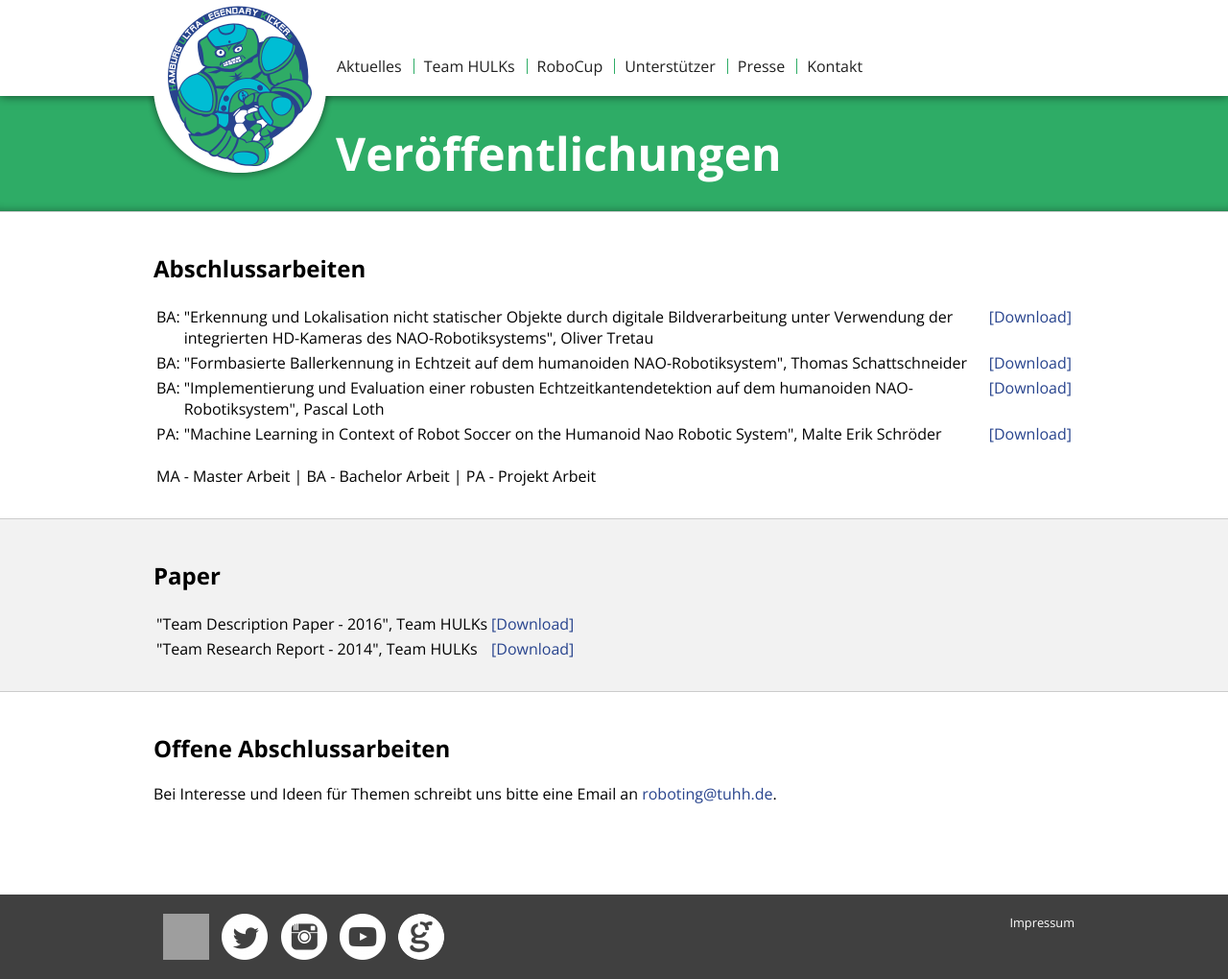
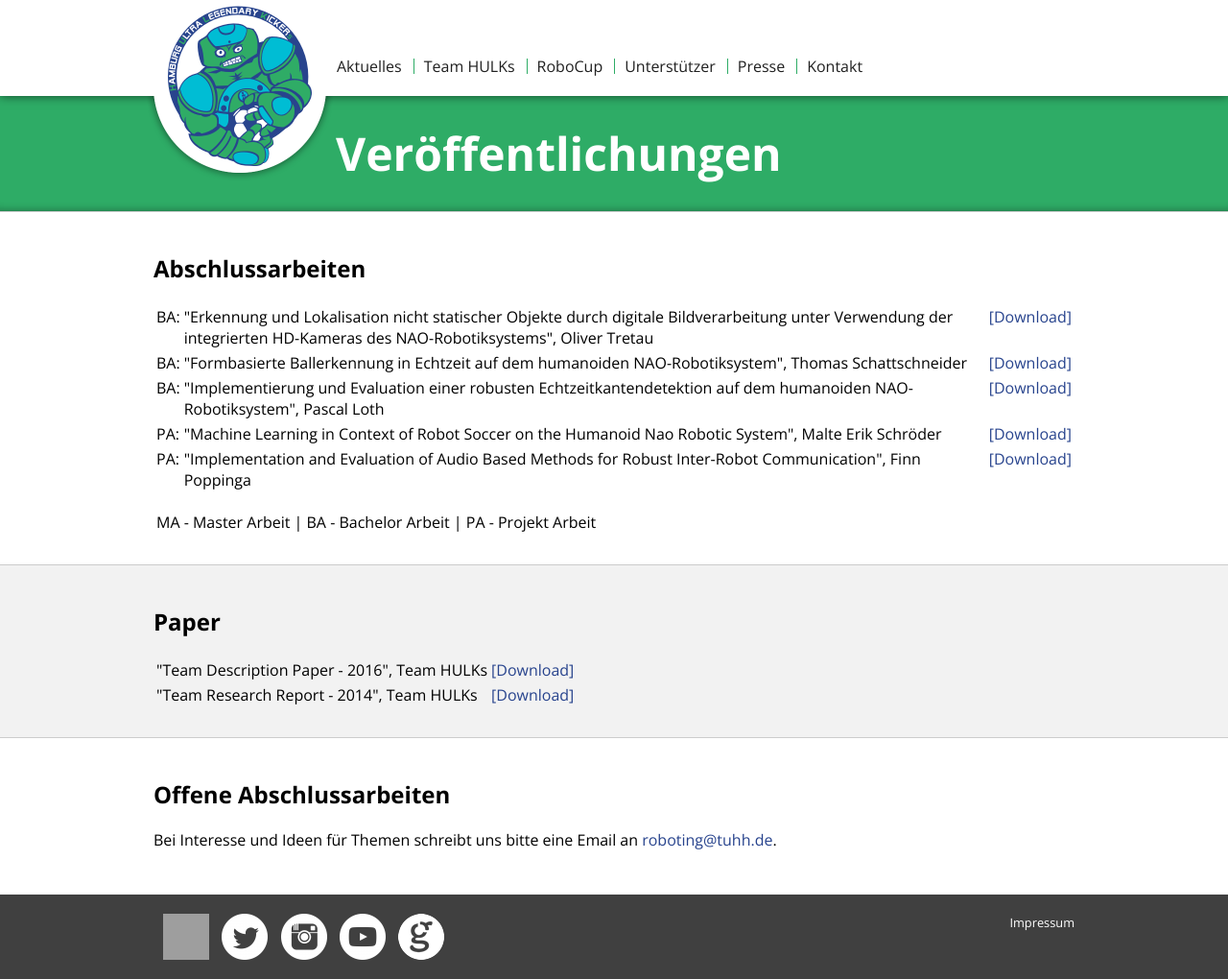
Before and after one commit to HULKs/hulks.github.io, a Jekyll site: the page built from teamhulks/publications.html, in a window 1280 px wide and 1020 px high. Shown: the whole window at 96% size. Built offline with Jekyll 4.4.1, drawn with Linux system fonts in a browser that asks for light colours; grey boxes are pictures that could not be loaded.

Commit message:
Add PA of FinnP

```diff
--- a/teamhulks/publications.html
+++ b/teamhulks/publications.html
@@ -33,6 +33,11 @@ title: Abschlussarbeiten
         <td>"Machine Learning in Context of Robot Soccer on the Humanoid Nao Robotic System", Malte Erik Schröder</td>
         <td valign="top"><a href="{{site.path}}/_files/PA_Erik-Schröder.pdf" target="_blank">[Download]</a></td>
       </tr>
+      <tr>
+        <td valign="top">PA:</td>
+        <td>"Implementation and Evaluation of Audio Based Methods for Robust Inter-Robot Communication", Finn Poppinga</td>
+        <td valign="top"><a href="{{site.path}}/_files/PA_Finn-Poppinga.pdf" target="_blank">[Download]</a></td>
+      </tr>
     </table>
     <p></p>
     <table>
```
